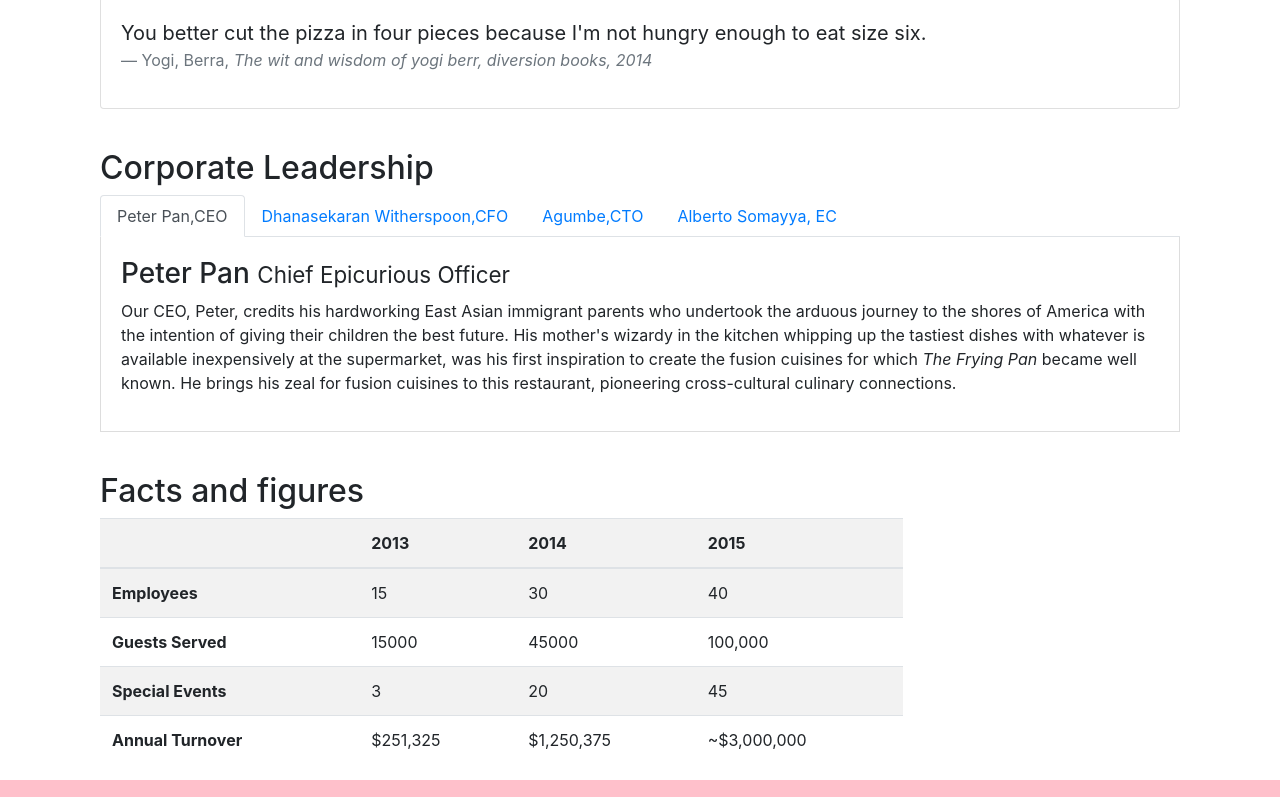
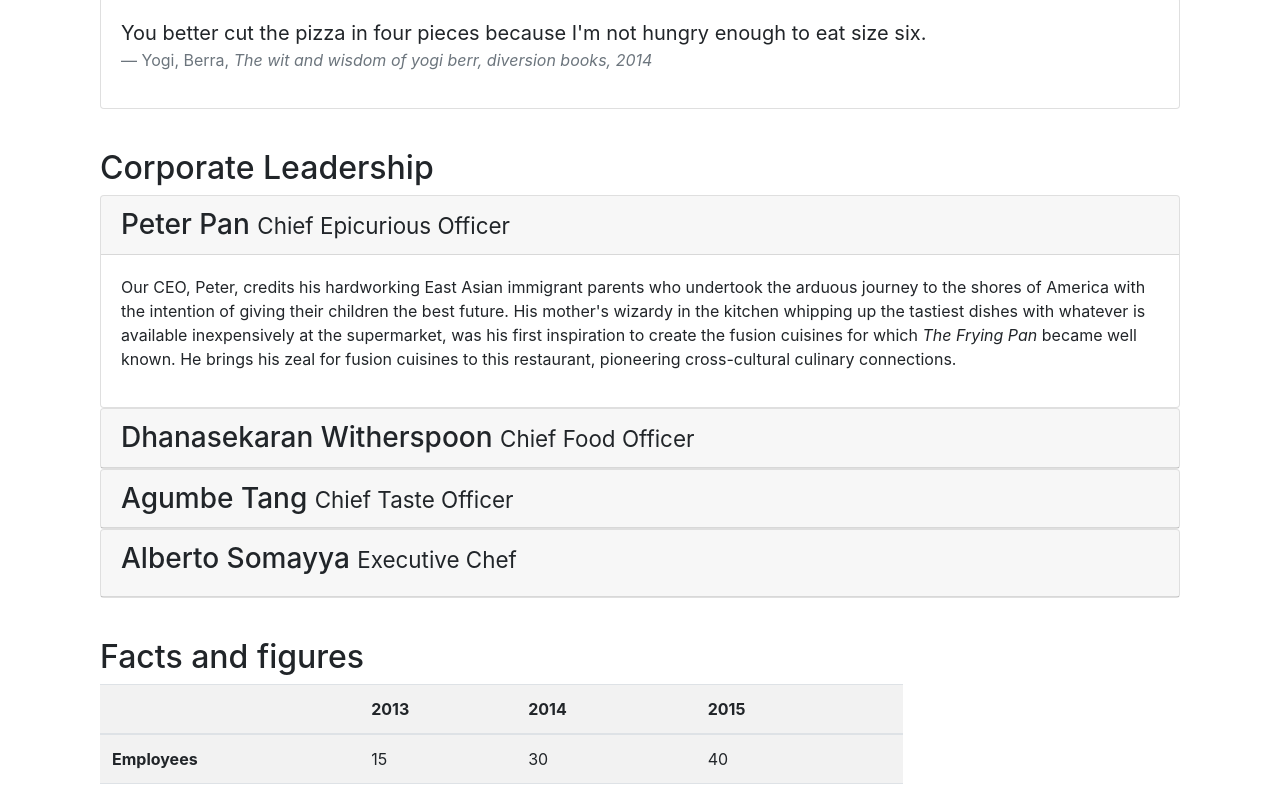
Before and after one commit to anuvn/Fusion, a website: page aboutus.html in a window 1280 px wide. Shown: the part 782-1579 px from the top of the page. Drawn offline with nearby package versions, Linux system fonts and the light colour scheme.

Commit message:
Accordion

```diff
--- a/aboutus.html
+++ b/aboutus.html
@@ -107,46 +107,69 @@
         <div class="row row-content">
             <div class="col-12">
                 <h2>Corporate Leadership</h2>
-                    <ul class="nav nav-tabs">
-                        <li class="nav-item">
-                            <a class="nav-link active" href="#peter" role="tab" data-toggle="tab">Peter Pan,CEO</a>
-                        </li>
-                        <li class="nav-item">
-                            <a class="nav-link" href="#danny" role="tab" data-toggle="tab">Dhanasekaran Witherspoon,CFO</a>
-                        </li>
-                        <li class="nav-item">
-                            <a class="nav-link" href="#agumbe" role="tab" data-toggle="tab">Agumbe,CTO</a>
-                        </li>
-                        <li class="nav-item">
-                            <a class="nav-link" href="#alberto" role="tab" data-toggle="tab">Alberto Somayya, EC</a>
-                        </li>
-                    </ul>
 
-                <div class="tab-content">
-
-                    <div role="tabpanel" class="tab-pane fade show active" id="peter">
-                        <h3>Peter Pan <small>Chief Epicurious Officer</small></h3>
-                        <p class="d-none d-sm-block">Our CEO, Peter, credits his hardworking East Asian immigrant parents who undertook the arduous journey to the shores of America with the intention of giving their children the best future. His mother's wizardy in the kitchen whipping up the tastiest dishes with whatever is available inexpensively at the supermarket, was his first inspiration to create the fusion cuisines for which <em>The Frying Pan</em> became well known. He brings his zeal for fusion cuisines to this restaurant, pioneering cross-cultural culinary connections.</p>
+                <div id="accordion">
+                    <div class="card">
+                        <div class="card-header" role="tab" id="peterhead">
+                            <h3 class="mb-0">
+                                <a data-toggle="collapse" data-target="#peter">
+                                    Peter Pan <small>Chief Epicurious Officer</small>
+                                </a>
+                            </h3>
+                        </div>
+                        <div class="collapse show" id="peter" data-parent="#accordion">
+                            <div class="card-body">
+                                <p class="d-none d-sm-block">Our CEO, Peter, credits his hardworking East Asian immigrant parents who undertook the arduous journey to the shores of America with the intention of giving their children the best future. His mother's wizardy in the kitchen whipping up the tastiest dishes with whatever is available inexpensively at the supermarket, was his first inspiration to create the fusion cuisines for which <em>The Frying Pan</em> became well known. He brings his zeal for fusion cuisines to this restaurant, pioneering cross-cultural culinary connections.</p>
+                            </div>
+                        </div>
                     </div>
 
-                    <div role="tabpanel" class="tab-pane fade" id="danny">
-                        <h3>Dhanasekaran Witherspoon <small>Chief Food Officer</small></h3>
-                        <p class="d-none d-sm-block">Our CFO, Danny, as he is affectionately referred to by his colleagues, comes from a long established family tradition in farming and produce. His experiences growing up on a farm in the Australian outback gave him great appreciation for varieties of food sources. As he puts it in his own words, <em>Everything that runs, wins, and everything that stays, pays!</em></p>
+                    <div class="card">
+                        <div class="card-header" role="tab" id="dannyhead">
+                            <h3 class="mb-0">
+                                <a class="collapsed" data-toggle="collapse" data-target="#danny">
+                                    Dhanasekaran Witherspoon <small>Chief Food Officer</small>
+                                </a>
+                            </h3>
+                        </div>
+                        <div class="collapse" id="danny" data-parent="#accordion">
+                            <div class="card-body">
+                                <p class="d-none d-sm-block">Our CFO, Danny, as he is affectionately referred to by his colleagues, comes from a long established family tradition in farming and produce. His experiences growing up on a farm in the Australian outback gave him great appreciation for varieties of food sources. As he puts it in his own words, <em>Everything that runs, wins, and everything that stays, pays!</em></p>
+                            </div>
+                        </div>
                     </div>
 
-                    <div role="tabpanel" class="tab-pane fade" id="agumbe">
-                        <h3>Agumbe Tang <small>Chief Taste Officer</small></h3>
-                        <p class="d-none d-sm-block">Blessed with the most discerning gustatory sense, Agumbe, our CTO, personally ensures that every dish that we serve meets his exacting tastes. Our chefs dread the tongue lashing that ensues if their dish does not meet his exacting standards. He lives by his motto, <em>You click only if you survive my lick.</em></p>
+                    <div class="card">
+                        <div class="card-header" role="tab" id="agumbehead">
+                            <h3 class="mb-0">
+                                <a class="collapsed" data-toggle="collapse" data-target="#agumbe">
+                                    Agumbe Tang <small>Chief Taste Officer</small>
+                                </a>
+                            </h3>
+                        </div>
+                        <div class="collapse" id="agumbe" data-parent="#accordion">
+                            <div class="card-body">
+                                <p class="d-none d-sm-block">Blessed with the most discerning gustatory sense, Agumbe, our CTO, personally ensures that every dish that we serve meets his exacting tastes. Our chefs dread the tongue lashing that ensues if their dish does not meet his exacting standards. He lives by his motto, <em>You click only if you survive my lick.</em></p>
+                            </div>
+                        </div>
                     </div>
 
-                    <div role="tabpanel" class="tab-pane fade" id="alberto">
-                        <h3>Alberto Somayya <small>Executive Chef</small></h3>
-                        <p class="d-none d-sm-block">Award winning three-star Michelin chef with wide International experience having worked closely with whos-who in the culinary world, he specializes in creating mouthwatering Indo-Italian fusion experiences. He says, <em>Put together the cuisines from the two craziest cultures, and you get a winning hit! Amma Mia!</em></p>
+                    <div class="card">
+                        <div class="card-header" role="tab" id="albertohead">
+                            <h3>
+                                <a class="collapsed" data-toggle="collapse" data-target="#alberto">
+                                    Alberto Somayya <small>Executive Chef</small>
+                                </a>
+                            </h3>
+                        </div>
+                        <div class="collapse" id="alberto" data-parent="#accordion">
+                            <div class="card-body">
+                                <p class="d-none d-sm-block">Award winning three-star Michelin chef with wide International experience having worked closely with whos-who in the culinary world, he specializes in creating mouthwatering Indo-Italian fusion experiences. He says, <em>Put together the cuisines from the two craziest cultures, and you get a winning hit! Amma Mia!</em></p>
+                            </div>
+                        </div>
                     </div>
 
-                </div>
-
-
+                </div><!--End of accordion-->
             </div>
        </div>
        <div class="row row-content">
--- a/css/styles.css
+++ b/css/styles.css
@@ -37,9 +37,6 @@ body{
      background-color: #512DA8;
 }
 
-.card-header{
-    background: orangered;
-}
 
 .padd{
     padding: 50px;
```
Also changed, not shown: index.html (+1 -1 lines).
